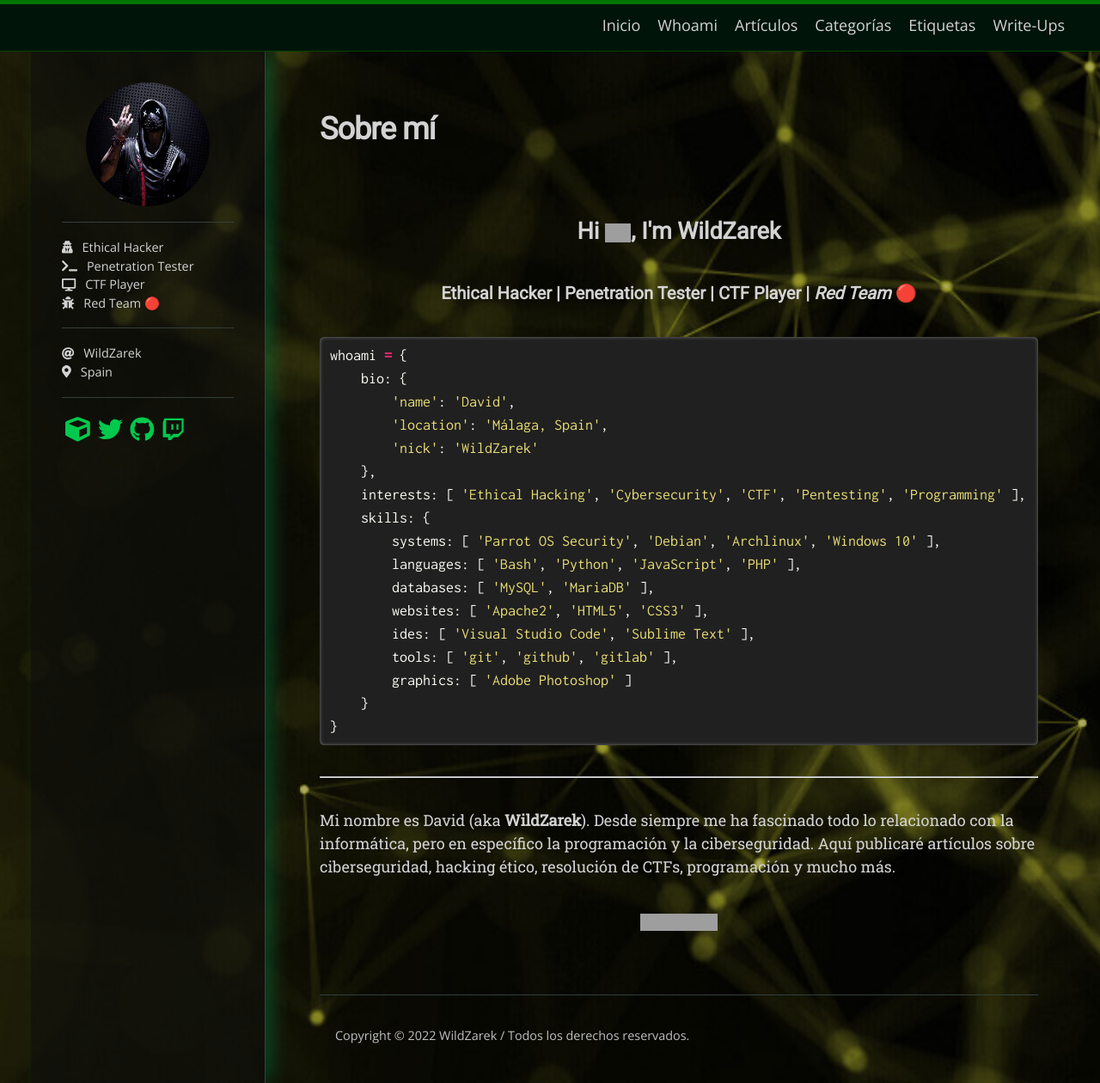
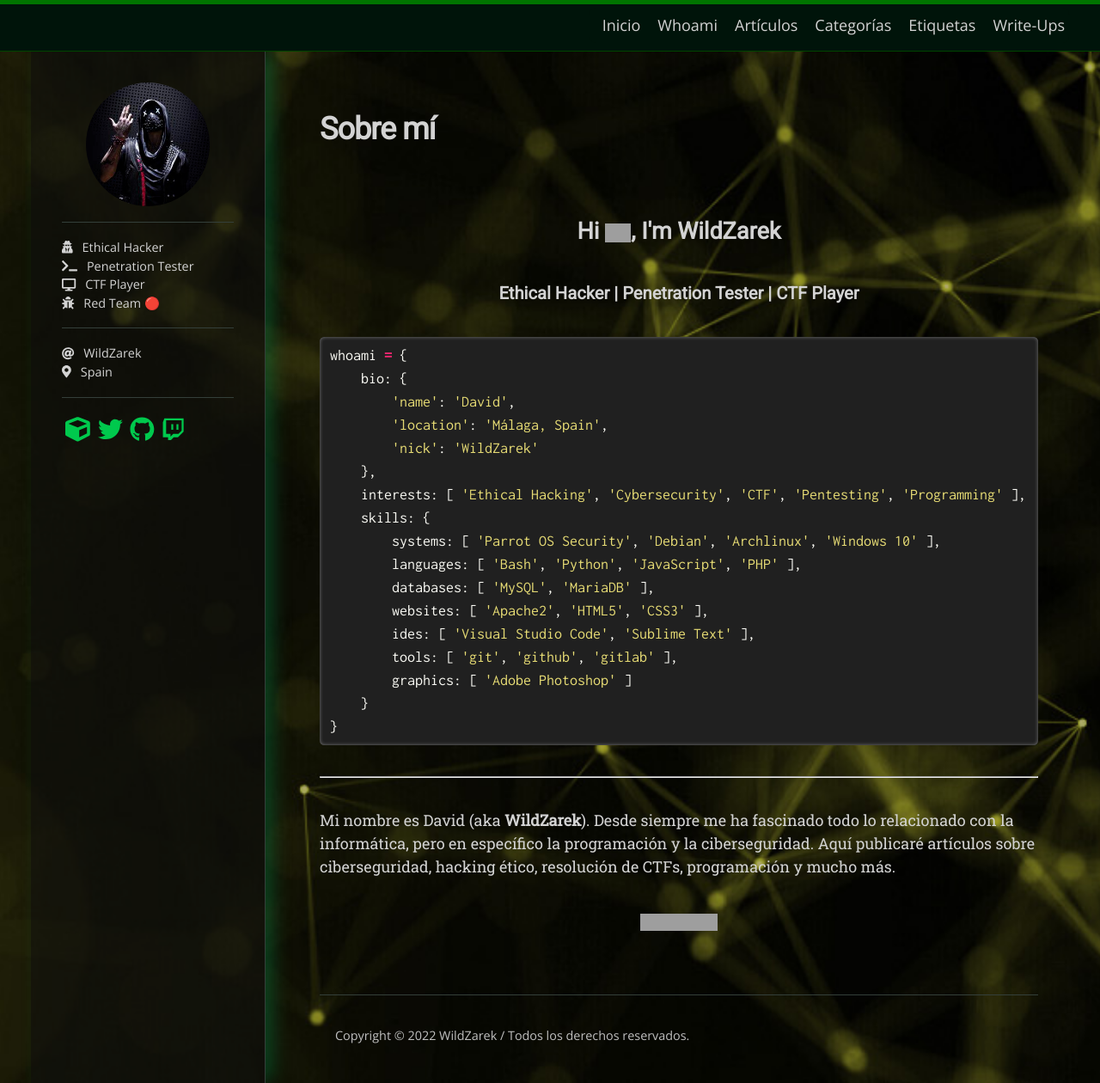
Before and after one commit to WildZarek/wildzarek.github.io, a Jekyll site: the page built from about.md, in a window 1280 px wide. Shown: the whole page at 86% size. Built offline with Jekyll 4.4.1, drawn with Linux system fonts in a browser that asks for light colours; nearby versions of some CDN libraries; some web fonts are replaced; grey boxes are pictures that could not be loaded.

````diff
--- a/about.md
+++ b/about.md
@@ -7,9 +7,8 @@
 <br/>
 
 # Sobre mí
-
 <h2 align="center">Hi <img src="https://raw.githubusercontent.com/MartinHeinz/MartinHeinz/master/wave.gif" width="30px">, I'm WildZarek</h2>
-<h4 align="center">Ethical Hacker | Penetration Tester | CTF Player | <em>Red Team</em> 🔴</h4>
+<h4 align="center">Ethical Hacker | Penetration Tester | CTF Player</h4>
 
 ```python
 whoami = {
@@ -34,5 +33,5 @@
 ********************************************************************************************
 
 Mi nombre es David (aka **WildZarek**). Desde siempre me ha fascinado todo lo relacionado con la informática, pero en específico la programación y la ciberseguridad. Aquí publicaré artículos sobre ciberseguridad, hacking ético, resolución de CTFs, programación y mucho más.
-<br/>
+
 <p align="center"><img src="https://visitor-badge.glitch.me/badge?page_id=WildZarek/wildzarek.github.io"></p>
````
